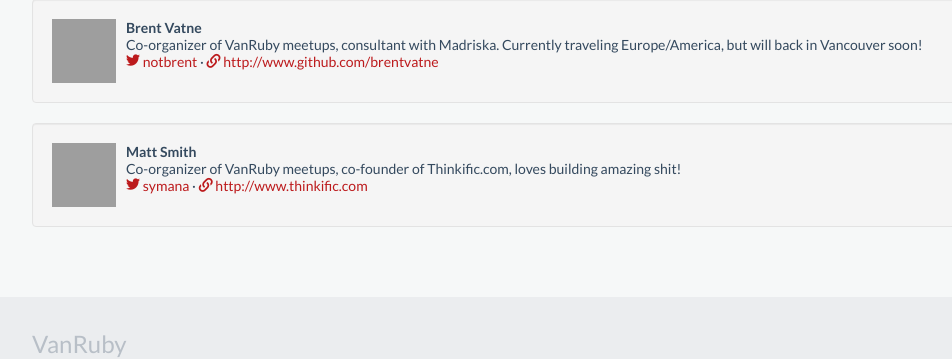
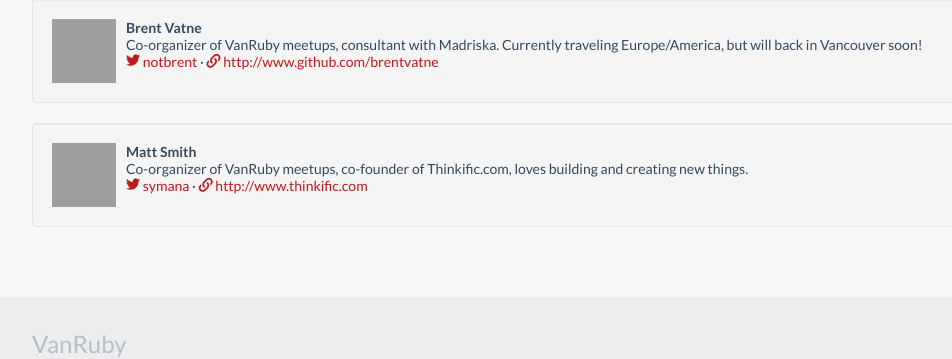
Before and after one commit to vanruby/vanruby.github.io, a Jekyll site: the page built from friends.html, in a window 1280 px wide, cut to the strip 850-1209 px from the top of the page. Shown: the whole strip, without its empty margins (23-975 px from the left). Built offline with Jekyll 4.4.1, drawn with Linux system fonts in a browser that asks for light colours; Markdown is read by kramdown in place of the engine named in the settings; grey boxes are pictures that could not be loaded.

Commit message:
Update _config.yml

```diff
--- a/_config.yml
+++ b/_config.yml
@@ -40,6 +40,6 @@ members:
     url: http://www.github.com/brentvatne
   - name: Matt Smith
     gravatar: mattr.smith@gmail.com
-    blurb: "Co-organizer of VanRuby meetups, co-founder of Thinkific.com, loves building amazing shit!"
+    blurb: "Co-organizer of VanRuby meetups, co-founder of Thinkific.com, loves building and creating new things."
     twitter: symana
     url: http://www.thinkific.com
```
